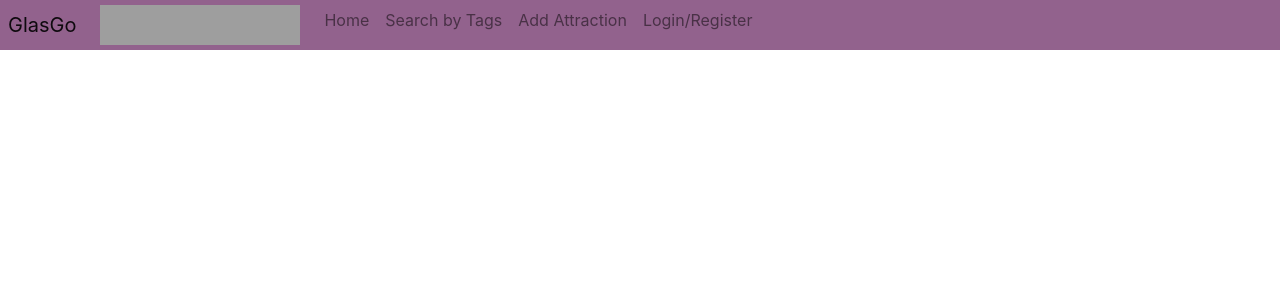
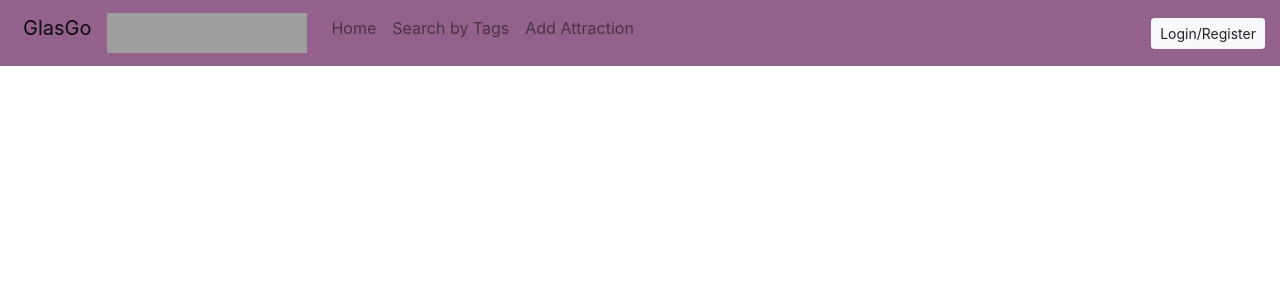
Before and after one commit to RuaridhSWilson/GlasGo, a Django app: page /glasgo/about/ in a window 1280 px wide. Shown: the top 300 px of the page. Run offline with Django 3.2, Linux system fonts and the light colour scheme; data that the repository does not hold is empty; some libraries are stand-ins or nearby versions; grey boxes are pictures that could not be loaded.

Commit message:
Modified navbar in base.html

```diff
--- a/glasgo_project/templates/glasgo/base.html
+++ b/glasgo_project/templates/glasgo/base.html
@@ -19,24 +19,46 @@
     <!-- Navbar Block -->
     {% block navbar_block %}
         <header>
-            <nav class="navbar navbar-expand-md navbar-light fixed-top p-0" style="background-color: #92628D">
-                <a class="navbar-brand p-2" href="{% url 'glasgo:home' %}">GlasGo</a>
+            <nav class="navbar navbar-expand-sm navbar-light fixed-top p-0 " style="background-color: #92628D">
+                <div class="container-fluid">
+                    <ul class="nav navbar-nav p-2">
+                        <a class="navbar-brand" href="{% url 'glasgo:home' %}">GlasGo</a>
 
-                <ul class="navbar-nav mr-auto">
-                    <a class="navbar-brand" href="{% url 'glasgo:home' %}">
-                        <img src="GlasGo Logo.png" width="200" height="40" alt="">
-                    </a>
-                    <li class="nav-item"><a class="nav-link" href="{% url 'glasgo:home' %}">Home</a></li>
-                    <li class="nav-item"><a class="nav-link" href="{% url 'glasgo:search' %}">Search by Tags</a></li>
-                    {% if user.is_authenticated %}
-                        <li class="nav-item"><a class="nav-link" href="{% url 'glasgo:add' %}">Add Attraction</a></li>
-                        <div class="d-flex justify-content-end"><span class="navbar-text">Hi {{ username }}</span></div>
-                        <div class="d-flex justify-content-end"><li class="nav-item"><a class="nav-link" href="{% url 'auth_logout' %}?next=/glasgo/">Logout</a></li></div>
-                    {% elif not user.is_authenticated %}
-                        <li class="nav-item"><a class="nav-link" href="{% url 'glasgo:add' %}">Add Attraction</a></li>
-                        <div class="d-flex justify-content-end"><li class="nav-item "><a class="nav-link" href="{% url 'auth_login' %}">Login/Register</a></li></div>
-                    {% endif %}
-                </ul>
+                        <!-- TODO - add GlasGo logo on following line and remove GlasGo text above -->
+                        <li><a class="navbar-brand" href="{% url 'glasgo:home' %}">
+                            <img src="GlasGo Logo.png" width="200" height="40" alt="">
+                        </a><li>
+
+                        <li><a class="nav-link" href="{% url 'glasgo:home' %}">Home</a></li>
+
+                        <!-- TODO - change url on following line to 'glasgo:search' -->
+                        <li><a class="nav-link" href="{% url 'glasgo:home' %}">Search by Tags</a></li>
+
+                        {% if user.is_authenticated %}
+
+                            <li><a class="nav-link" href="{% url 'glasgo:add' %}">Add Attraction</a></li>
+
+                        {% elif not user.is_authenticated %}
+
+                            <li><a class="nav-link" href="{% url 'glasgo:add' %}">Add Attraction</a></li>
+
+                        {% endif %}
+                    </ul>
+
+                    <ul class="nav navbar-nav navbar-right">
+                        {% if user.is_authenticated %}
+
+                            <li><span class="navbar-text">Hi {{ username }}</span></li>
+
+                            <li><button class="btn btn-sm navbar-btn"><a class="nav-link" href="{% url 'auth_logout' %}?next=/glasgo/">Logout</a></button></li>
+
+                        {% elif not user.is_authenticated %}
+
+                            <li><a class="btn btn-light btn-sm" href="{% url 'auth_login' %}">Login/Register</a></button></li>
+
+                        {% endif %}
+                    </ul>
+                </div>
             </nav>
         </header>
     {% endblock %}
@@ -56,6 +78,7 @@
     {% block body_block %}{% endblock %}
 </div>
 
+<br><br><br><br><br><br><br><br><br>
 <div>
     <!-- Footer Block -->
     {% block footer_block %}
```
